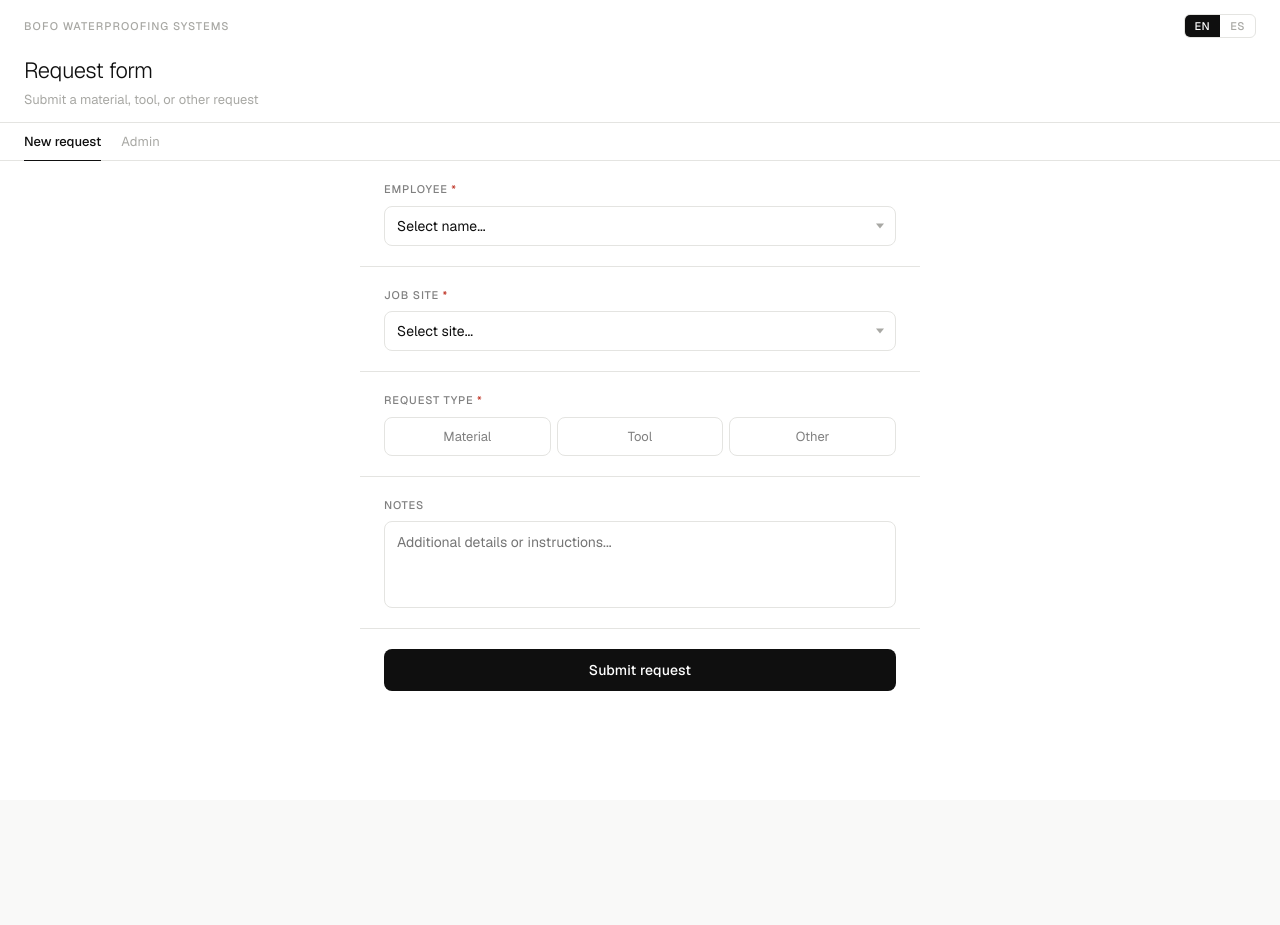
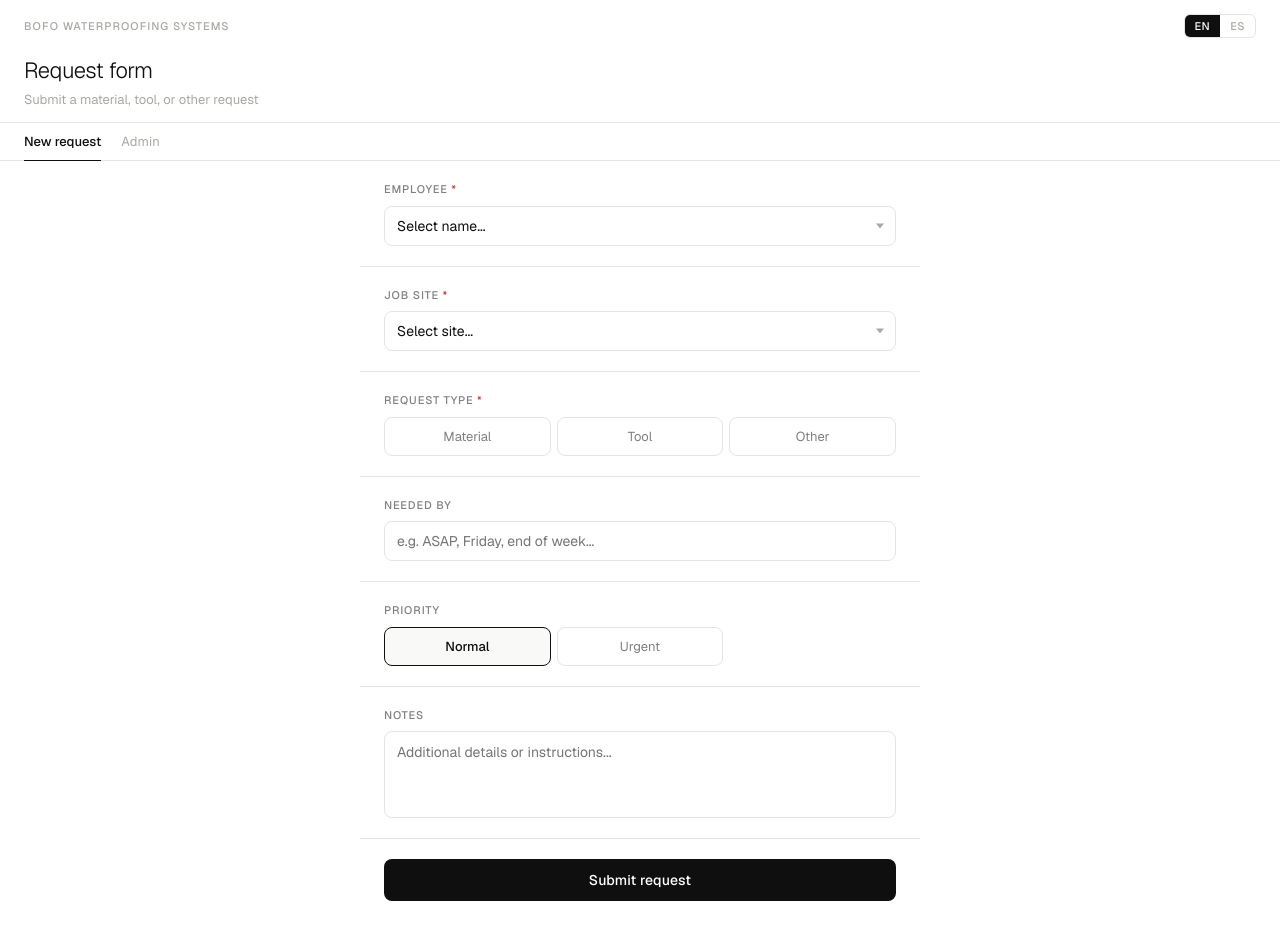
Before and after one commit to Jared-Kehh/bofo-app, a React (Create React App) app in the folder client/: page / in a window 1280 px wide. Before the commit the page ends 800 px from the top, so only its background shows below. Built offline with nearby package versions, Linux system fonts and the light colour scheme.

Commit message:
request changes for time and day

```diff
--- a/client/src/components/RequestForm.jsx
+++ b/client/src/components/RequestForm.jsx
@@ -1,11 +1,12 @@
 import React, { useState } from 'react';
-import { EMPLOYEES, JOB_SITES, BRANDS, TOOLS } from '../constants';
+import { EMPLOYEES, JOB_SITES, BRANDS } from '../constants';
 import s from './RequestForm.module.css';
 
 export default function RequestForm({ lang: t, onSubmitted }) {
   const [form, setForm] = useState({
     employeeName: '', jobSite: '', requestType: '',
-    brand: '', product: '', tool: '', description: '', quantity: '', notes: ''
+    brand: '', product: '', tool: '', description: '', quantity: '',
+    neededBy: '', priority: 'normal', notes: ''
   });
   const [loading, setLoading] = useState(false);
   const [error, setError] = useState('');
@@ -38,6 +39,8 @@ export default function RequestForm({ lang: t, onSubmitted }) {
           requestType: form.requestType,
           details,
           quantity: form.quantity || null,
+          neededBy: form.neededBy || null,
+          priority: form.priority,
           notes: form.notes
         })
       });
@@ -121,7 +124,7 @@ export default function RequestForm({ lang: t, onSubmitted }) {
               <div className={s.selectWrap}>
                 <select value={form.tool} onChange={e => set('tool', e.target.value)}>
                   <option value="">{t.selectTool}</option>
-                  {TOOLS.map(tool => <option key={tool}>{tool}</option>)}
+                  {t.tools.map(tool => <option key={tool}>{tool}</option>)}
                 </select>
               </div>
             </div>
@@ -147,6 +150,35 @@ export default function RequestForm({ lang: t, onSubmitted }) {
       </div>
 
       <div className={s.section}>
+        <label className={s.label}>{t.neededBy}</label>
+        <input
+          type="text"
+          value={form.neededBy}
+          onChange={e => set('neededBy', e.target.value)}
+          placeholder={t.neededByPlaceholder}
+        />
+      </div>
+
+      <div className={s.section}>
+        <label className={s.label}>{t.priority}</label>
+        <div className={s.typeGrid}>
+          {[
+            { val: 'normal', label: t.priorityNormal },
+            { val: 'urgent', label: t.priorityUrgent },
+          ].map(opt => (
+            <button
+              key={opt.val}
+              type="button"
+              className={`${s.typeBtn} ${form.priority === opt.val ? s.typeBtnSel : ''}`}
+              onClick={() => set('priority', opt.val)}
+            >
+              {opt.label}
+            </button>
+          ))}
+        </div>
+      </div>
+
+      <div className={s.section}>
         <label className={s.label}>{t.notes}</label>
         <textarea value={form.notes} onChange={e => set('notes', e.target.value)} placeholder={t.notesPlaceholder} rows={3} />
       </div>
--- a/client/src/constants.js
+++ b/client/src/constants.js
@@ -51,6 +51,12 @@ export const LANG = {
     pendingCount: 'Pending',
     approvedCount: 'Approved',
     completedCount: 'Completed',
+    tools: ['Caulking Gun', 'Heat Gun', 'Mixer / Drill', 'Notched Trowel', 'Roller', 'Sprayer', 'Grinder', 'Power Washer'],
+    neededBy: 'Needed by',
+    neededByPlaceholder: 'e.g. ASAP, Friday, end of week...',
+    priority: 'Priority',
+    priorityUrgent: 'Urgent',
+    priorityNormal: 'Normal',
   },
   es: {
     appSub: 'Bofo Waterproofing Systems',
@@ -104,6 +110,12 @@ export const LANG = {
     pendingCount: 'Pendientes',
     approvedCount: 'Aprobados',
     completedCount: 'Completados',
+    tools: ['Pistola de sellado', 'Pistola de calor', 'Mezclador / Taladro', 'Llana dentada', 'Rodillo', 'Rociador', 'Amoladora', 'Hidrolavadora'],
+    neededBy: 'Necesito para',
+    neededByPlaceholder: 'ej. Lo antes posible, viernes, fin de semana...',
+    priority: 'Prioridad',
+    priorityUrgent: 'Urgente',
+    priorityNormal: 'Normal',
   }
 };
 
```
Also changed, not shown: 1 other file (tests, documents, lock files or other folders).
